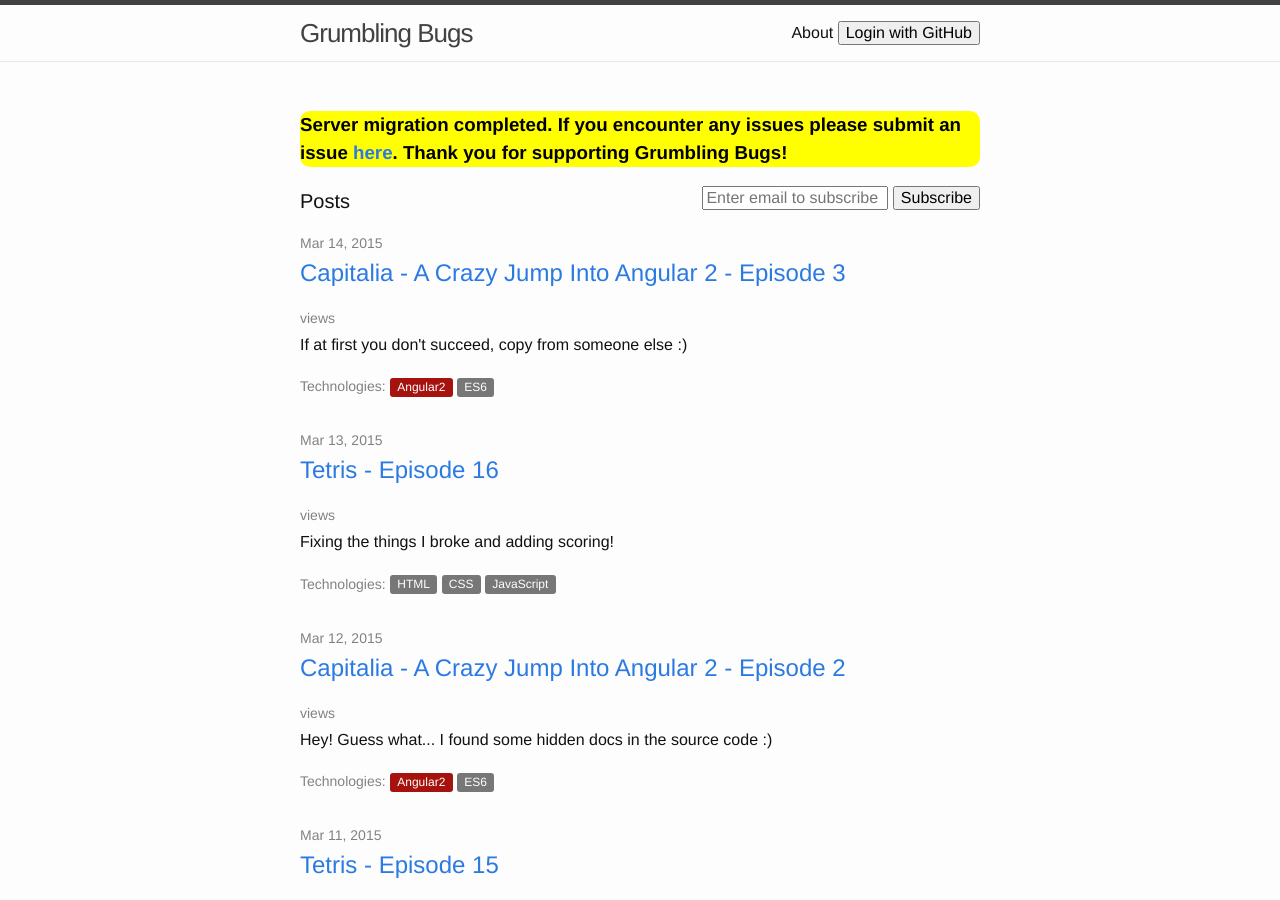
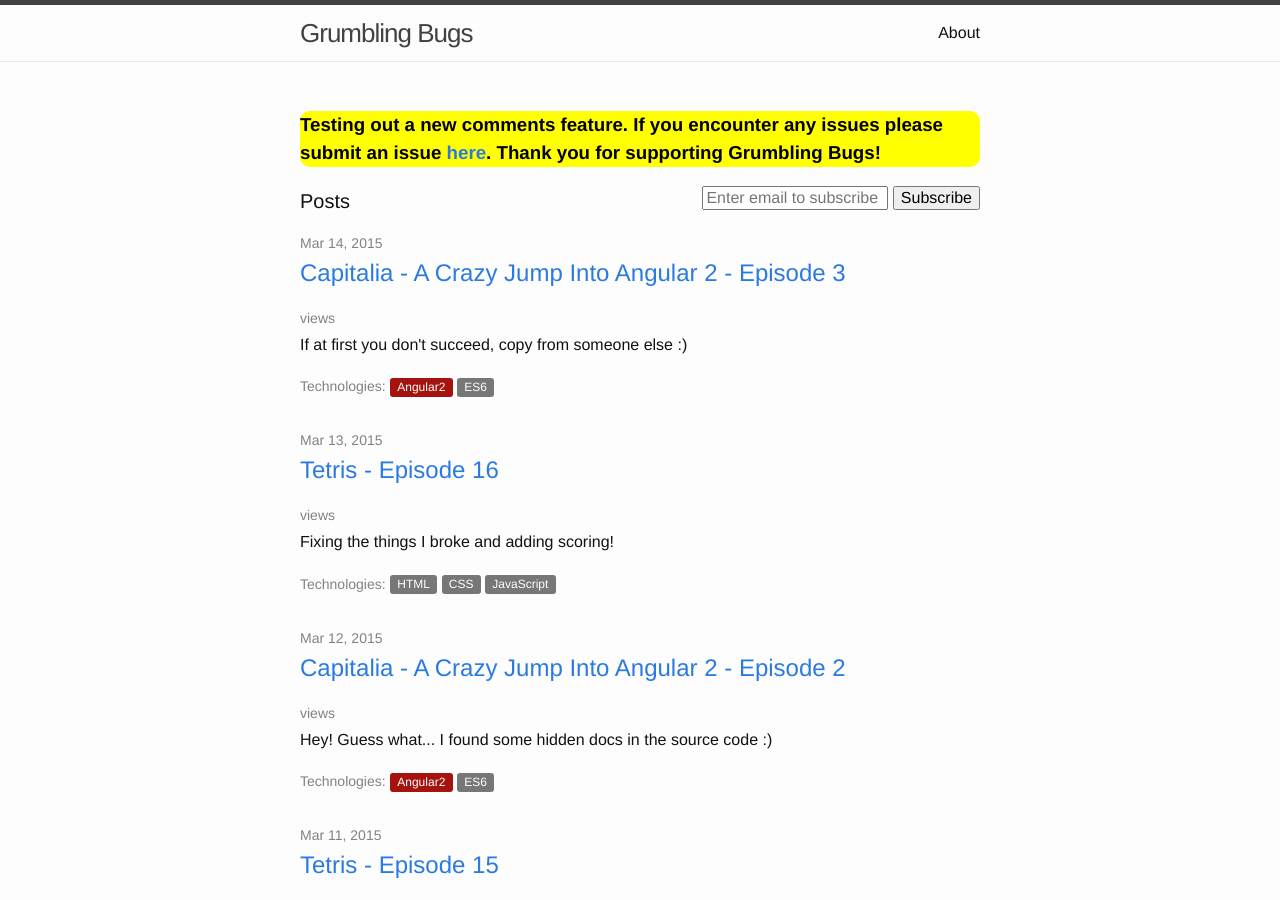
Before and after one commit to SnareChops/SnareChops.github.io, a Jekyll site: the page built from index.html, in a window 1280 px wide and 900 px high. Built offline with Jekyll 4.4.1, drawn with Linux system fonts in a browser that asks for light colours; some of the changed lines change nothing that is shown.

Commit message:
Correcting issues

```diff
--- a/_includes/header.html
+++ b/_includes/header.html
@@ -19,8 +19,8 @@
           <a class="page-link" href="{{ page.url | prepend: site.baseurl }}">{{ page.title }}</a>
           {% endif %}
         {% endfor %}
-        <button ng-if="controller.user == null" ng-click="controller.login()" type="button">Login with GitHub</button>
-        <span ng-if="controller.user != null">Welcome [!controller.user.username!]</span>
+        <!--<button ng-if="controller.user == null" ng-click="controller.login()" type="button">Login with GitHub</button>-->
+        <!--<span ng-if="controller.user != null">Welcome [!controller.user.username!]</span>-->
       </div>
     </nav>
   </div>
--- a/index.html
+++ b/index.html
@@ -3,7 +3,7 @@ layout: default
 ---
 
 <div class="home" ng-init="controller.indexInit()">
-  <h3 style="border-radius:10px;background-color:yellow;color:black;">Server migration completed. If you encounter any issues please submit an issue <a href="http://github.com/SnareChops/snarechops.github.io">here</a>. Thank you for supporting Grumbling Bugs!</h3>
+  <h3 style="border-radius:10px;background-color:yellow;color:black;">Testing out a new comments feature. If you encounter any issues please submit an issue <a href="http://github.com/SnareChops/snarechops.github.io">here</a>. Thank you for supporting Grumbling Bugs!</h3>
     <div class="flex-wrapper">
 
     <h1 class="page-heading">Posts</h1>
--- a/index.js
+++ b/index.js
@@ -25,7 +25,7 @@ angular.module('blog', [])
 
     self.pageInit = function(pageid){
       self.pageid = encodeURIComponent(pageid);
-      $http.get('http://pink-puffy-poodle-197724.use1-2.nitrousbox.com/comments/'+pageid+'.json').then(function(data){
+      $http.get('http://videos.quarrantine.com:8080/comments/'+pageid+'.json').then(function(data){
         self.comments = data.data;
       });
       //$http.put('http://videos.quarrantine.com:8080/hit/'+self.pageid).then(function(data){
@@ -46,9 +46,9 @@ angular.module('blog', [])
     };
 
     self.login = function() {
-      $http.get('http://pink-puffy-poodle-197724.use1-2.nitrousbox.com/token.json', {withCredentials: true}).then(function (data) {
+      $http.get('http://videos.quarrantine.com:8080/token.json', {withCredentials: true}).then(function (data) {
         OAuth.popup('github', {state: data.data}).done(function (result) {
-          $http.post('http://pink-puffy-poodle-197724.use1-2.nitrousbox.com/authorize.json', {code: result.code}, {withCredentials: true}).then(function (data) {
+          $http.post('http://videos.quarrantine.com:8080/authorize.json', {code: result.code}, {withCredentials: true}).then(function (data) {
             localStorage.setItem('user', JSON.stringify({
               email: data.data.email,
               image: data.data.image,
@@ -63,7 +63,7 @@ angular.module('blog', [])
     };
 
       self.makeComment = function(comment){
-        $http.post('http://pink-puffy-poodle-197724.use1-2.nitrousbox.com/comments.json', {postid: self.pageid, comment: comment}, {withCredentials:true}).then(function(data){
+        $http.post('http://videos.quarrantine.com:8080/comments.json', {postid: self.pageid, comment: comment}, {withCredentials:true}).then(function(data){
           self.comment = null;
         });
       };
```
